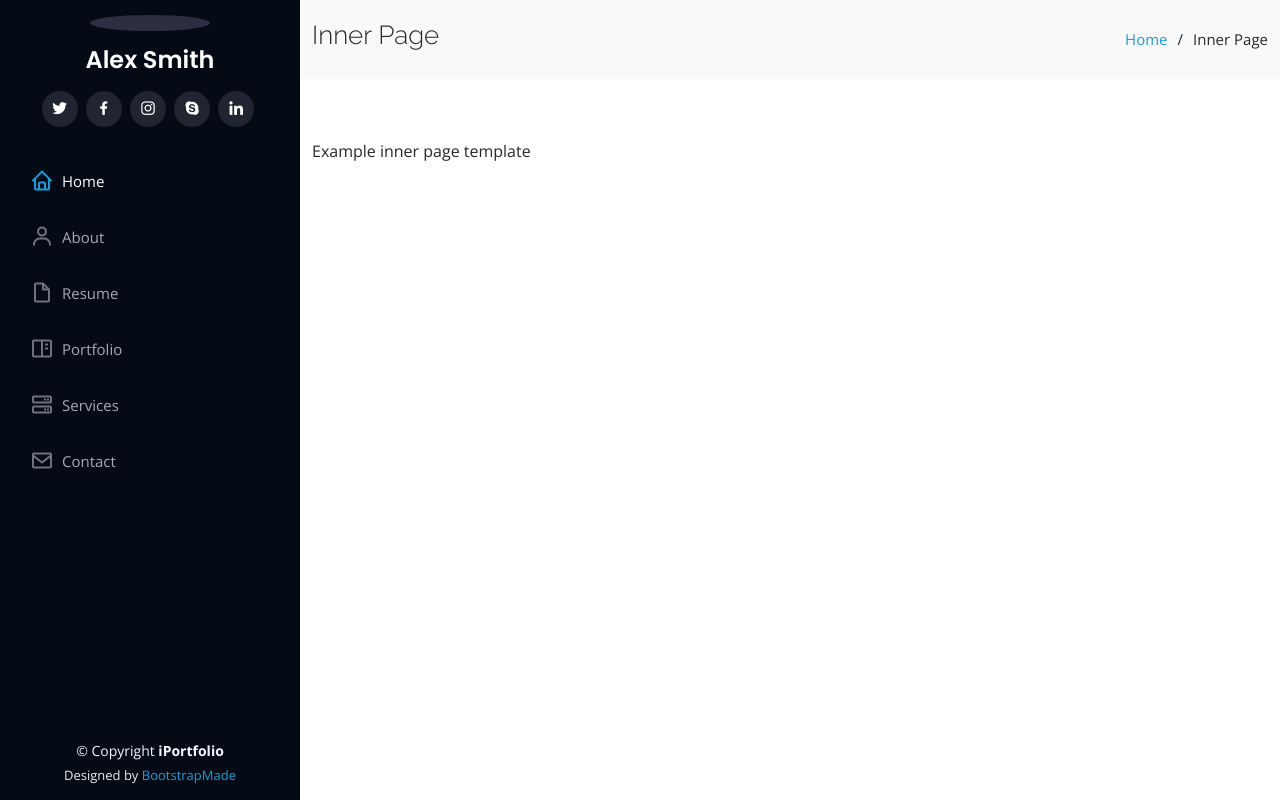
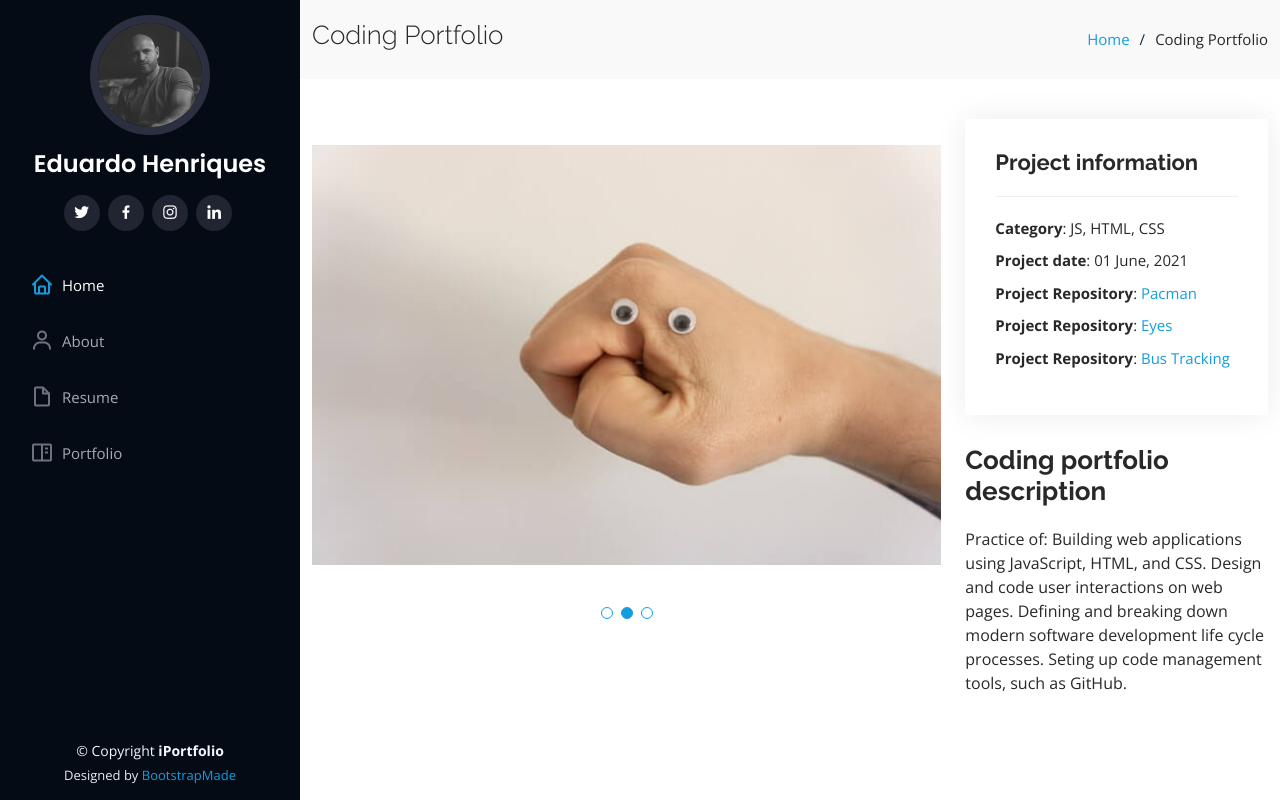
Before and after one commit to ejhenriques/ejhenriques.github.io, a plain HTML site: page portfolio-details-coding.html in a window 1280 px wide. Drawn offline with nearby package versions, Linux system fonts and the light colour scheme.

Commit message:
Real portfolio added
images, links and landing pages added

```diff
--- a/inner-page.html
+++ b/portfolio-details-coding.html
@@ -5,12 +5,12 @@
   <meta charset="utf-8">
   <meta content="width=device-width, initial-scale=1.0" name="viewport">
 
-  <title>Inner Page - iPortfolio Bootstrap Template</title>
+  <title>Portfolio Details - Coding</title>
   <meta content="" name="description">
   <meta content="" name="keywords">
 
   <!-- Favicons -->
-  <link href="assets/img/favicon.png" rel="icon">
+  <link href="assets/img/favicon-32x32.png" rel="icon">
   <link href="assets/img/apple-touch-icon.png" rel="apple-touch-icon">
 
   <!-- Google Fonts -->
@@ -45,14 +45,13 @@
     <div class="d-flex flex-column">
 
       <div class="profile">
-        <img src="assets/img/profile-img.jpg" alt="" class="img-fluid rounded-circle">
-        <h1 class="text-light"><a href="index.html">Alex Smith</a></h1>
+        <img src="assets/img/profile_pic.jpeg" alt="" class="img-fluid rounded-circle">
+        <h1 class="text-light"><a href="index.html">Eduardo Henriques</a></h1>
         <div class="social-links mt-3 text-center">
-          <a href="#" class="twitter"><i class="bx bxl-twitter"></i></a>
-          <a href="#" class="facebook"><i class="bx bxl-facebook"></i></a>
-          <a href="#" class="instagram"><i class="bx bxl-instagram"></i></a>
-          <a href="#" class="google-plus"><i class="bx bxl-skype"></i></a>
-          <a href="#" class="linkedin"><i class="bx bxl-linkedin"></i></a>
+          <a href=" http://twitter.com/ejhenriques" class="twitter"><i class="bx bxl-twitter"></i></a>
+          <a href="https://www.facebook.com/eduardo.henriqueschiriboga" class="facebook"><i class="bx bxl-facebook"></i></a>
+          <a href="https://www.instagram.com/ejhenriques/" class="instagram"><i class="bx bxl-instagram"></i></a>
+          <a href="https://www.linkedin.com/in/eduardo-henriques-chiriboga/" class="linkedin"><i class="bx bxl-linkedin"></i></a>
         </div>
       </div>
 
@@ -62,8 +61,6 @@
           <li><a href="#about" class="nav-link scrollto"><i class="bx bx-user"></i> <span>About</span></a></li>
           <li><a href="#resume" class="nav-link scrollto"><i class="bx bx-file-blank"></i> <span>Resume</span></a></li>
           <li><a href="#portfolio" class="nav-link scrollto"><i class="bx bx-book-content"></i> <span>Portfolio</span></a></li>
-          <li><a href="#services" class="nav-link scrollto"><i class="bx bx-server"></i> <span>Services</span></a></li>
-          <li><a href="#contact" class="nav-link scrollto"><i class="bx bx-envelope"></i> <span>Contact</span></a></li>
         </ul>
       </nav><!-- .nav-menu -->
     </div>
@@ -72,27 +69,70 @@
   <main id="main">
 
     <!-- ======= Breadcrumbs ======= -->
-    <section class="breadcrumbs">
+    <section id="breadcrumbs" class="breadcrumbs">
       <div class="container">
 
         <div class="d-flex justify-content-between align-items-center">
-          <h2>Inner Page</h2>
+          <h2>Coding Portfolio</h2>
           <ol>
             <li><a href="index.html">Home</a></li>
-            <li>Inner Page</li>
+            <li>Coding Portfolio</li>
           </ol>
         </div>
 
       </div>
     </section><!-- End Breadcrumbs -->
 
-    <section class="inner-page">
+    <!-- ======= Portfolio Details Section ======= -->
+    <section id="portfolio-details" class="portfolio-details">
       <div class="container">
-        <p>
-          Example inner page template
-        </p>
+
+        <div class="row gy-4">
+
+          <div class="col-lg-8">
+            <div class="portfolio-details-slider swiper-container">
+              <div class="swiper-wrapper align-items-center">
+
+                <div class="swiper-slide">
+                  <img src="assets/img/portfolio/portfolio_pacman_details.jpg" alt="">
+                </div>
+
+                <div class="swiper-slide">
+                  <img src="assets/img/portfolio/Portfolio_eyes_details.jpg" alt="">
+                </div>
+
+                <div class="swiper-slide">
+                  <img src="assets/img/portfolio/Portfolio_RTBT_details.jpg" alt="">
+                </div>
+
+              </div>
+              <div class="swiper-pagination"></div>
+            </div>
+          </div>
+
+          <div class="col-lg-4">
+            <div class="portfolio-info">
+              <h3>Project information</h3>
+              <ul>
+                <li><strong>Category</strong>: JS, HTML, CSS</li>
+                <li><strong>Project date</strong>: 01 June, 2021</li>
+                <li><strong>Project Repository</strong>: <a href="https://github.com/ejhenriques/PacMen_Exercise">Pacman</a></li>
+                <li><strong>Project Repository</strong>: <a href="https://github.com/ejhenriques/Eye_Exercise">Eyes</a></li>
+                <li><strong>Project Repository</strong>: <a href="https://github.com/ejhenriques/Real_Time_Bus_Tracking">Bus Tracking</a></li>
+              </ul>
+            </div>
+            <div class="portfolio-description">
+              <h2>Coding portfolio description</h2>
+              <p>
+                Practice of: Building web applications using JavaScript, HTML, and CSS. Design and code user interactions on web pages. Defining and breaking down modern software development life cycle processes. Seting up code management tools, such as GitHub.
+              </p>
+            </div>
+          </div>
+
+        </div>
+
       </div>
-    </section>
+    </section><!-- End Portfolio Details Section -->
 
   </main><!-- End #main -->
 
```
Also changed, not shown: index.html (+4 -6 lines), portfolio-details-sens.html (renamed from portfolio-details.html, +17 -25 lines), assets/img/portfolio/Portfolio_RTBT_details.jpg (added), assets/img/portfolio/Portfolio_eyes_details.jpg (added), assets/img/portfolio/portfolio-2.jpg (deleted), assets/img/portfolio/portfolio-4.jpg (deleted), assets/img/portfolio/portfolio-5.jpg (deleted), assets/img/portfolio/portfolio-7.jpg (deleted), assets/img/portfolio/portfolio-8.jpg (deleted), assets/img/portfolio/portfolio-9.jpg (deleted), assets/img/portfolio/portfolio-details-1.jpg (deleted), assets/img/portfolio/portfolio-details-2.jpg (deleted), assets/img/portfolio/portfolio-details-3.jpg (deleted), assets/img/portfolio/portfolio_pacman_details.jpg (added), 1 more files.
